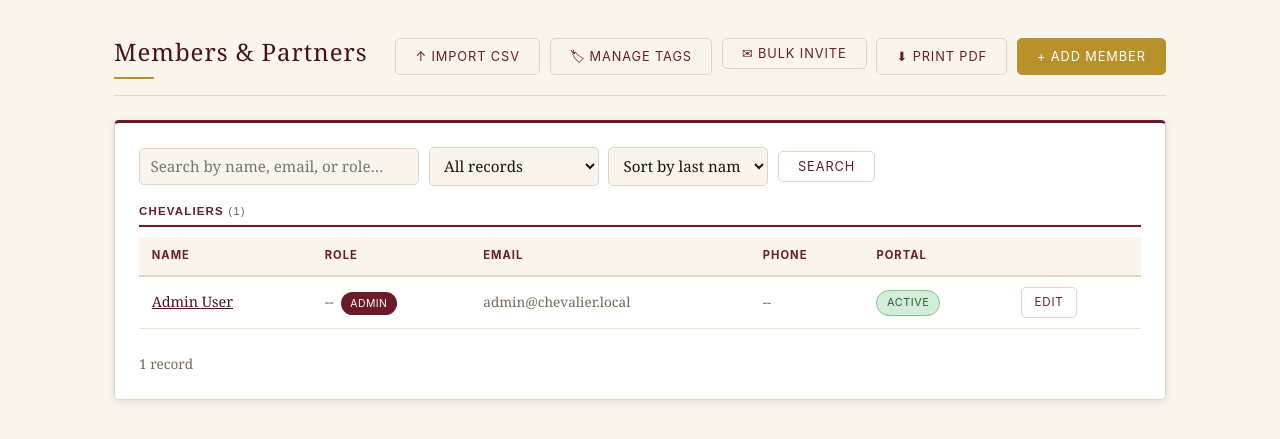
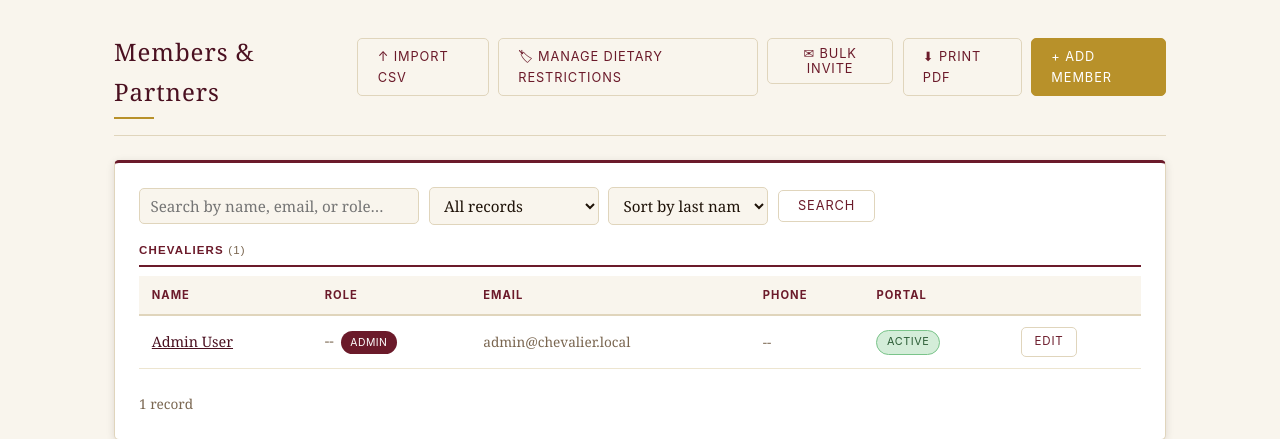
Before and after one commit to 2ndkwak/chevalier-events, a Flask app: page /admin/members/ in a window 1280 px wide. Shown: the part 144-583 px from the top of the page. Run offline with Flask 3, Linux system fonts and the light colour scheme; a user stored in the database is signed in.

Commit message:
Rename 'Manage Tags' button to 'Manage Dietary Restrictions'

```diff
--- a/frontend/templates/admin/members/list.html
+++ b/frontend/templates/admin/members/list.html
@@ -6,7 +6,7 @@
   <h1>Members &amp; Partners</h1>
   <div style="display:flex; gap:.6rem;">
     <a href="{{ url_for('import_members.upload') }}" class="btn btn-outline">↑ Import CSV</a>
-    <a href="{{ url_for('members.manage_tags') }}" class="btn btn-outline">🏷 Manage Tags</a>
+    <a href="{{ url_for('members.manage_tags') }}" class="btn btn-outline">🏷 Manage Dietary Restrictions</a>
     <form method="POST" action="{{ url_for('members.bulk_invite') }}"
           onsubmit="return confirm('Send invitation emails to all members with an email address and no portal access yet?')">
       <button type="submit" class="btn btn-outline">✉ Bulk invite</button>
```
